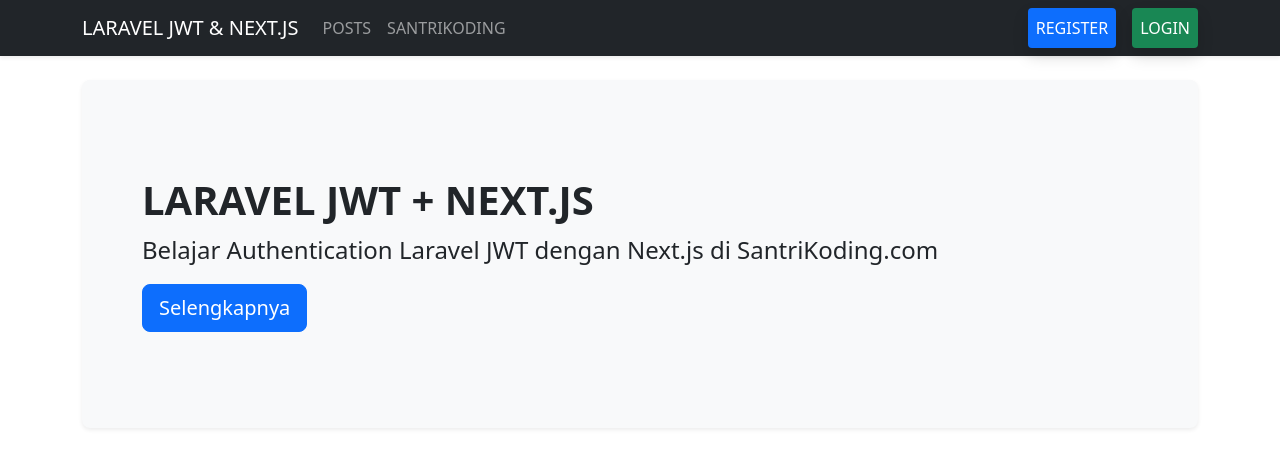
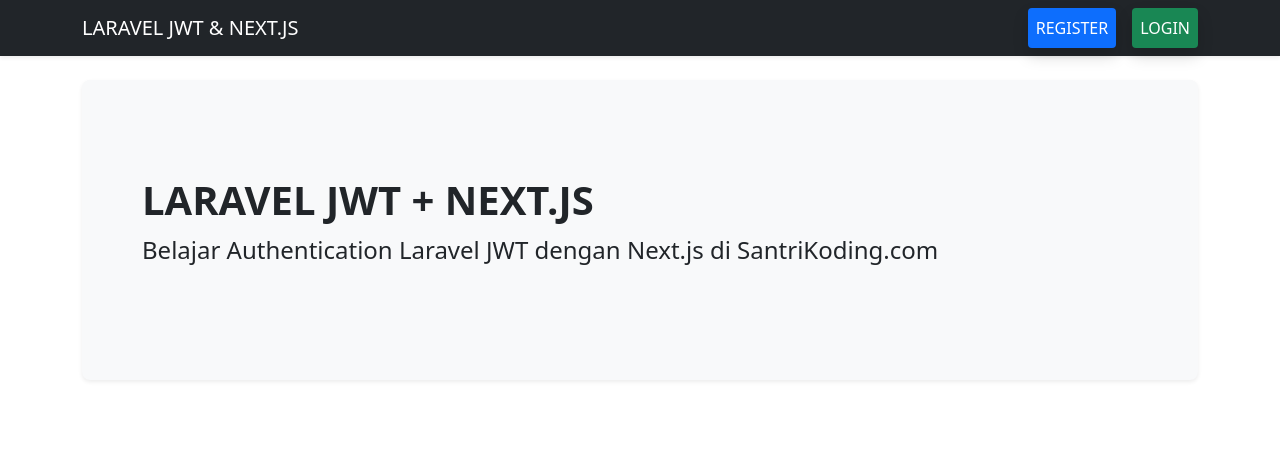
Before and after one commit to rochmadnf/jwt-nextjs, a Next.js app: page / in a window 1280 px wide. Shown: the top 468 px of the page. Built offline with nearby package versions, Linux system fonts and the light colour scheme; no server answers.

Commit message:
remove anchor tag default

```diff
--- a/src/components/Navbar.js
+++ b/src/components/Navbar.js
@@ -20,26 +20,7 @@
             <span className="navbar-toggler-icon"></span>
           </button>
           <div className="collapse navbar-collapse" id="navbarCollapse">
-            <ul className="navbar-nav me-auto mb-2 mb-md-0">
-              <li className="nav-item">
-                <a
-                  className="nav-link"
-                  href="https://santrikoding.com/artikel"
-                  target="_blank"
-                >
-                  POSTS
-                </a>
-              </li>
-              <li className="nav-item">
-                <a
-                  className="nav-link"
-                  href="https://santrikoding.com"
-                  target="_blank"
-                >
-                  SANTRIKODING
-                </a>
-              </li>
-            </ul>
+            <ul className="navbar-nav me-auto mb-2 mb-md-0"></ul>
             <ul className="navbar-nav ms-auto mb-2 mb-lg-0">
               <li className="nav-item">
                 <Link href="/register">
--- a/src/pages/index.js
+++ b/src/pages/index.js
@@ -17,14 +17,6 @@
                   Belajar Authentication Laravel JWT dengan Next.js di
                   SantriKoding.com
                 </p>
-                <a
-                  href="https://santrikoding.com/kategori/next-js"
-                  target="_blank"
-                  className="btn btn-primary btn-lg"
-                  type="button"
-                >
-                  Selengkapnya
-                </a>
               </div>
             </div>
           </div>
```
